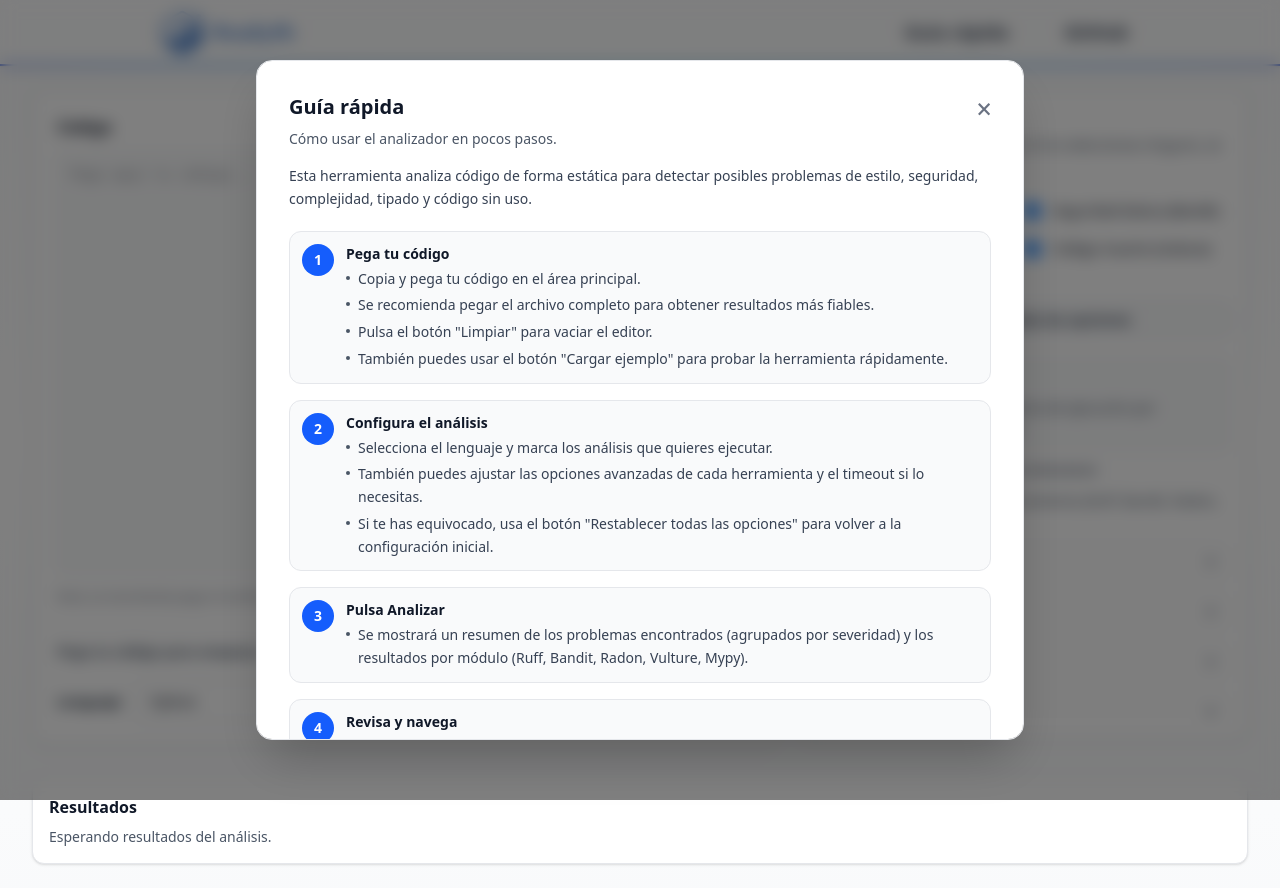
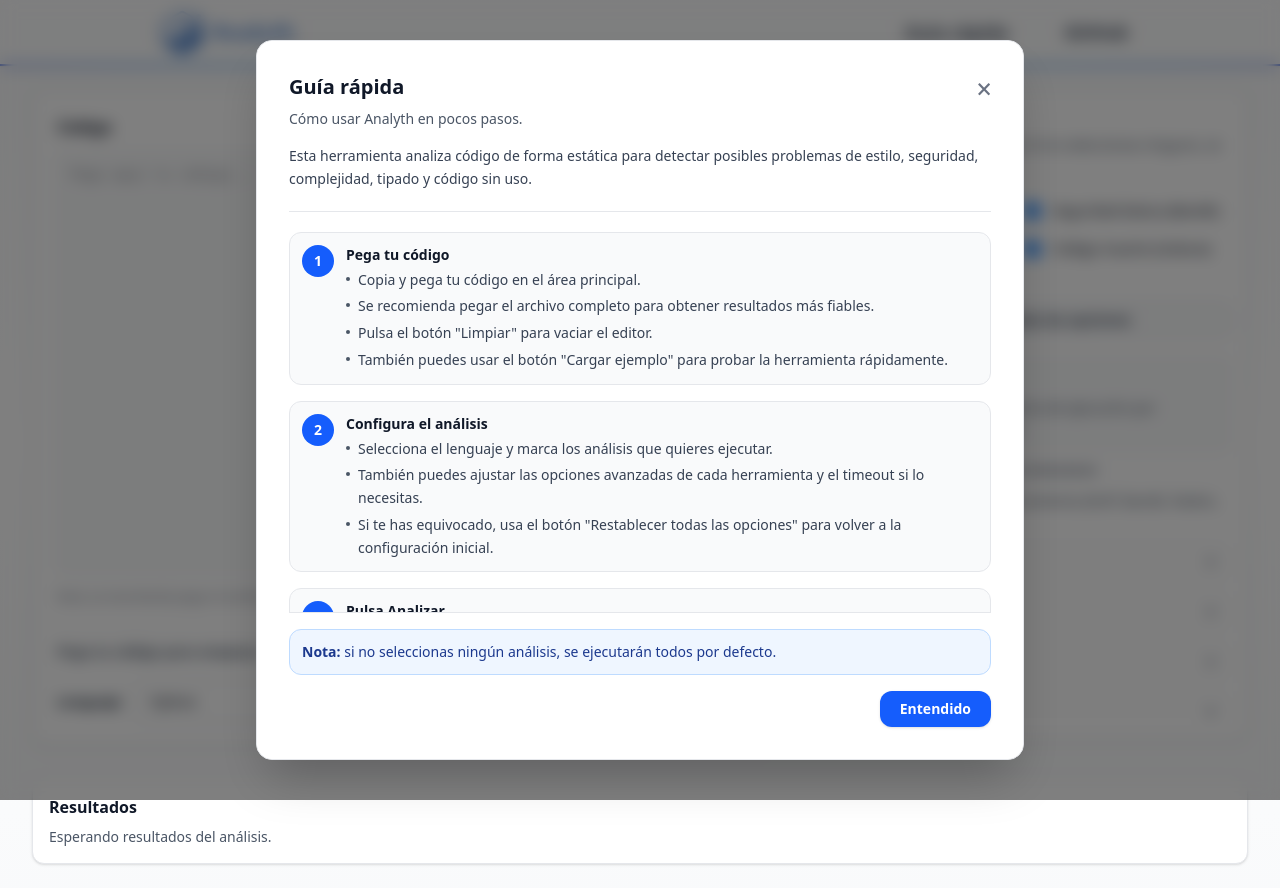
Before and after one commit to Mxttyyyy/uah-tfg-2025, a React app in the folder frontend/: page / in a window 1280 px wide. Both pictures are taken after a click on the link "Guía rápida". Built offline with nearby package versions, Linux system fonts and the light colour scheme; the HTML template or start-up script is replaced by a standard one.

Commit message:
Ajustar contenido del modal de guía rápida

```diff
--- a/frontend/src/components/QuickGuideModal.jsx
+++ b/frontend/src/components/QuickGuideModal.jsx
@@ -18,7 +18,6 @@
         "Copia y pega tu código en el área principal. Se recomienda pegar el archivo completo para obtener resultados más fiables. " +
         'Pulsa el botón "Limpiar" para vaciar el editor. ' +
         'También puedes usar el botón "Cargar ejemplo" para probar la herramienta rápidamente.',
-
     },
     {
       title: "Configura el análisis",
@@ -54,27 +53,29 @@
       <div
         className="
           relative w-full max-w-3xl rounded-2xl bg-white
-          border border-gray-200 shadow-2xl max-h-[85vh]
-          p-6 sm:p-8 animate-fade-in overflow-auto
+          border border-gray-200 shadow-2xl max-h-[90vh]
+          p-0 animate-fade-in
+          flex flex-col
         "
         onClick={(e) => e.stopPropagation()}
       >
-        {/* Header */}
+        {/* -------------------- HEADER FIJO -------------------- */}
+        <div className="shrink-0 px-6 pt-6 sm:px-8 sm:pt-8 bg-white rounded-2xl">
           <div className="flex items-start justify-between gap-4">
             <div>
               <h2 className="text-xl font-semibold text-gray-900">Guía rápida</h2>
               <p className="mt-2 text-sm text-gray-600">
-              Cómo usar el analizador en pocos pasos.
+                Cómo usar Analyth en pocos pasos.
               </p>
             </div>
 
             <button
               type="button"
               onClick={onClose}
-            className={`
+              className="
                 rounded-lg text-gray-500 transition
                 hover:text-red-700 cursor-pointer text-lg
-            `}
+              "
               aria-label="Cerrar"
               title="Cerrar"
             >
@@ -89,8 +90,12 @@
             sin uso.
           </p>
 
+          {/* Separador suave */}
+          <div className="mt-5 h-px w-full bg-gray-200" />
+        </div>
+
         {/* Pasos */}
-        <div className="mt-5 space-y-4">
+        <div className="flex-1 min-h-0 overflow-y-auto px-6 sm:px-8 py-5 space-y-4 pr-2 scrollbar-modern">
           {steps.map((s, idx) => (
             <div
               key={s.title}
@@ -123,14 +128,18 @@
           ))}
         </div>
 
+        {/* -------------------- FOOTER FIJO -------------------- */}
+        <div className="shrink-0 px-6 pb-6 sm:px-8 sm:pb-8 bg-white rounded-2xl">
+          <div className="h-px w-full bg-gray-200" />
+
           {/* Nota */}
-        <div className="mt-5 rounded-xl border border-blue-200 bg-blue-50 p-3 text-sm text-blue-900">
+          <div className="mt-4 rounded-xl border border-blue-200 bg-blue-50 p-3 text-sm text-blue-900">
             <span className="font-semibold">Nota:</span> si no seleccionas ningún
             análisis, se ejecutarán todos por defecto.
           </div>
 
           {/* Botón */}
-        <div className="mt-6 flex items-center justify-end gap-3">
+          <div className="mt-4 flex items-center justify-end">
             <button
               type="button"
               onClick={onClose}
@@ -145,5 +154,6 @@
           </div>
         </div>
       </div>
+    </div>
   );
 }
```
Lines whose indentation alone changed are shown as unchanged.
